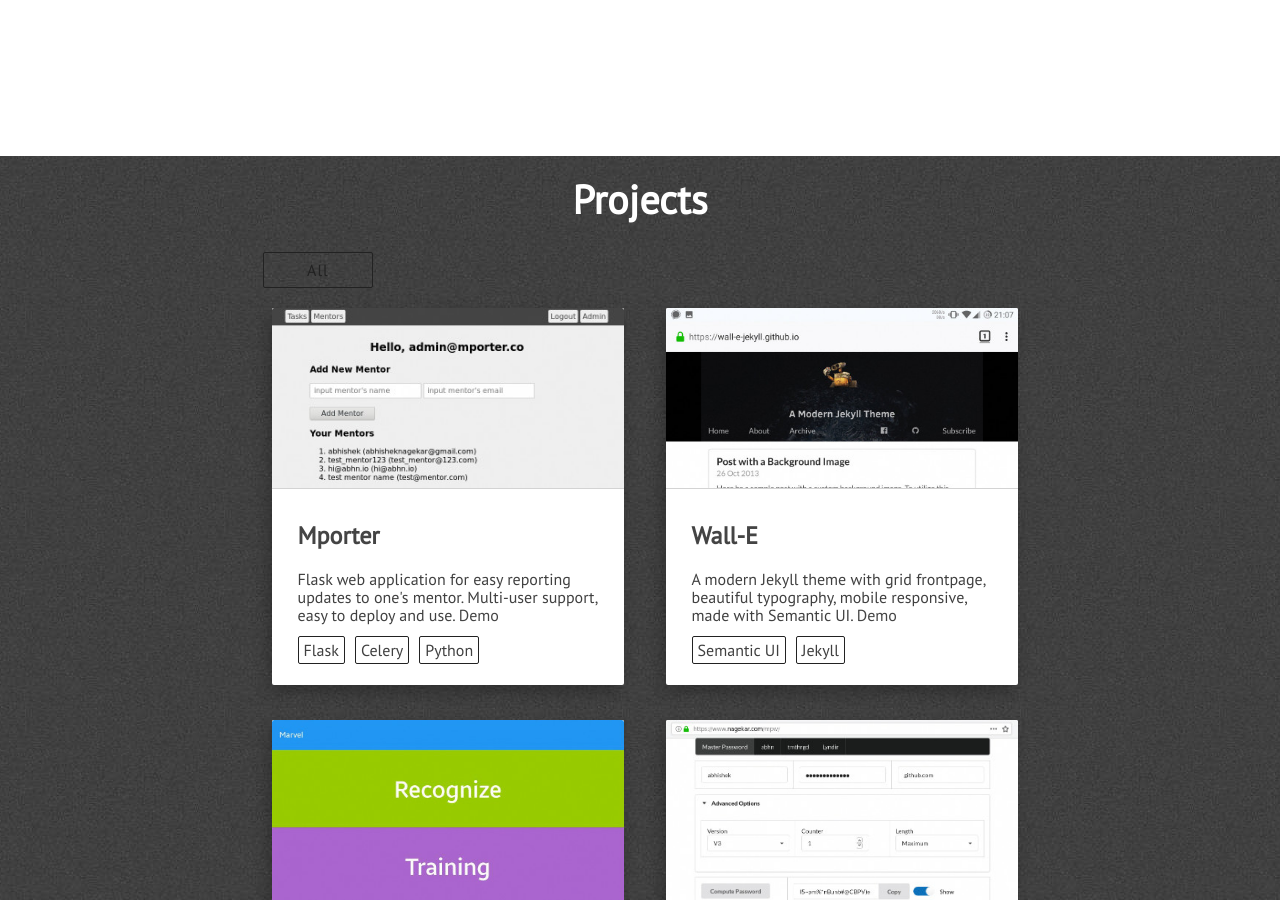
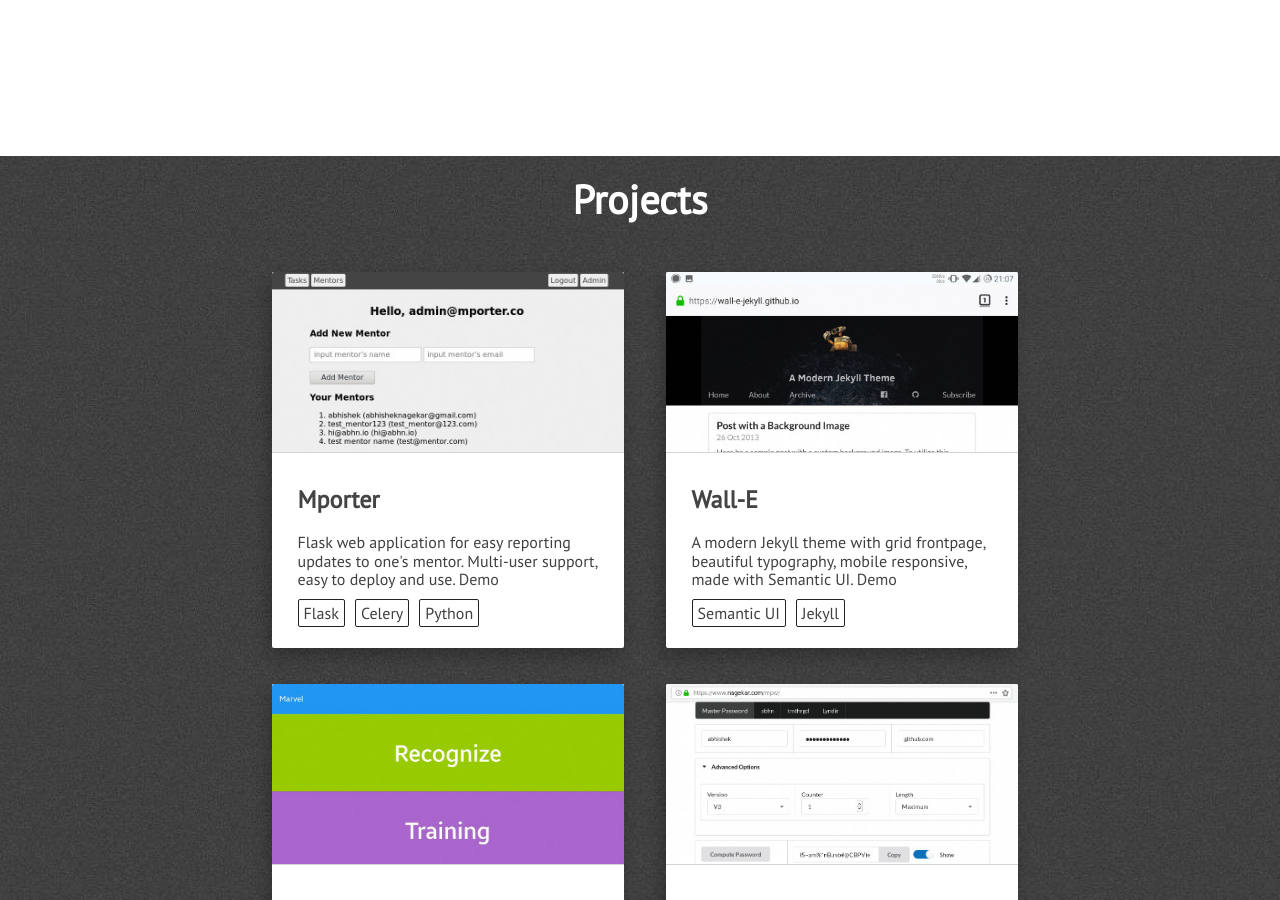
Before and after one commit to Bibool/portfolio.github.io, a Jekyll site: the page built from index.html, in a window 1280 px wide and 900 px high, scrolled down 1804 px. Built offline with Jekyll 4.4.1, drawn with Linux system fonts in a browser that asks for light colours; nearby versions of some CDN libraries.

Commit message:
Update projects.html

```diff
--- a/_includes/projects.html
+++ b/_includes/projects.html
@@ -5,7 +5,6 @@
 
                 <div class="project-technologies">
 
-                    <a id="all" class="semi-transparent-button with-border white-button" onclick="selected('all')">All</a>
 
                 </div>
 
```
